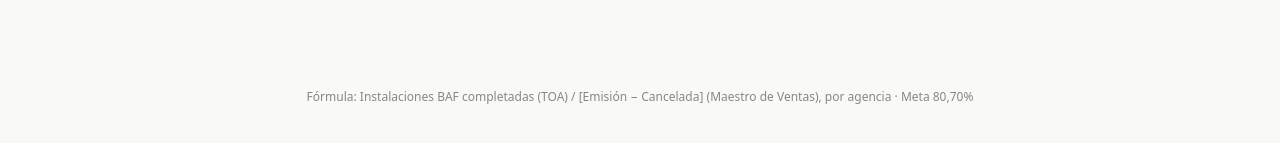
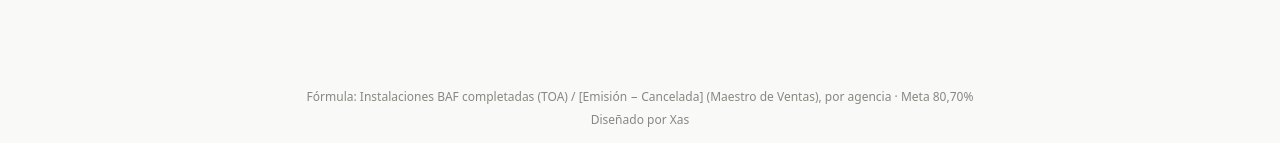
Before and after one commit to portalkpistecnicos/Tasa-Instalacion, a plain HTML site: page index.html in a window 1280 px wide. Shown: the part 1035-1178 px from the top of the page. Drawn offline with nearby package versions, Linux system fonts and the light colour scheme.

Commit message:
Agrega credito Disenado por Xas al pie de pagina

```diff
--- a/index.html
+++ b/index.html
@@ -225,7 +225,10 @@
   </div>
 </main>
 
-<footer>Fórmula: Instalaciones BAF completadas (TOA) / [Emisión − Cancelada] (Maestro de Ventas), por agencia · Meta 80,70%</footer>
+<footer>
+  Fórmula: Instalaciones BAF completadas (TOA) / [Emisión − Cancelada] (Maestro de Ventas), por agencia · Meta 80,70%
+  <div style="margin-top:6px;">Diseñado por Xas</div>
+</footer>
 
 <script>
 const COLOR_GOOD = '#0ca30c';
```
